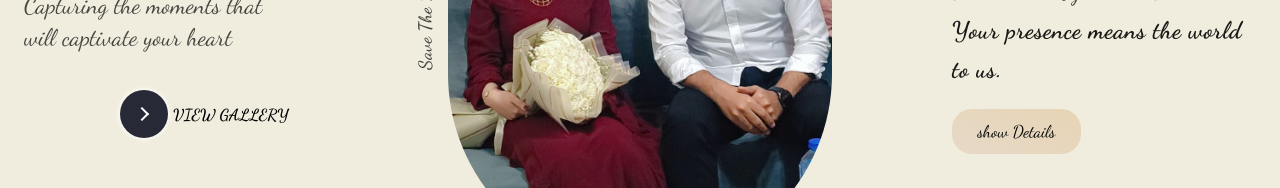
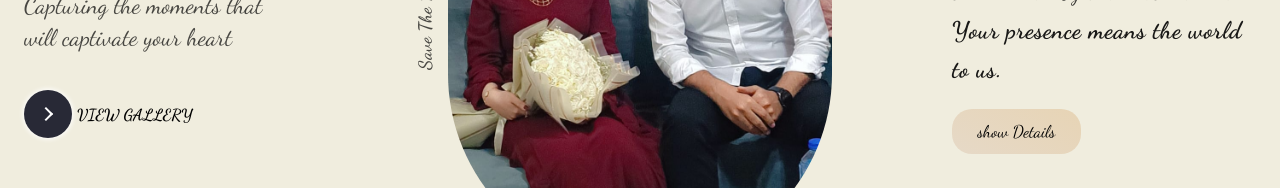
Before and after one commit to belalhanafy/hanoof-aya-engagement, a React (Vite) app: page / in a window 1280 px wide. Shown: the part 434-622 px from the top of the page. Built offline with nearby package versions, Linux system fonts and the light colour scheme; no server answers; the database is empty; a web font is replaced by a local one.

Commit message:
final final

```diff
--- a/src/pages/home/HeroSection.jsx
+++ b/src/pages/home/HeroSection.jsx
@@ -28,7 +28,7 @@ export default function HeroSection() {
                         Capturing the moments that will captivate your heart
                     </p>
 
-                    <div className="pt-5 text-center">
+                    <div className="pt-5 text-center lg:text-left">
                         <ViewGallery
                             className="font-semibold tracking-wide"
                             onClick={() => {
```
